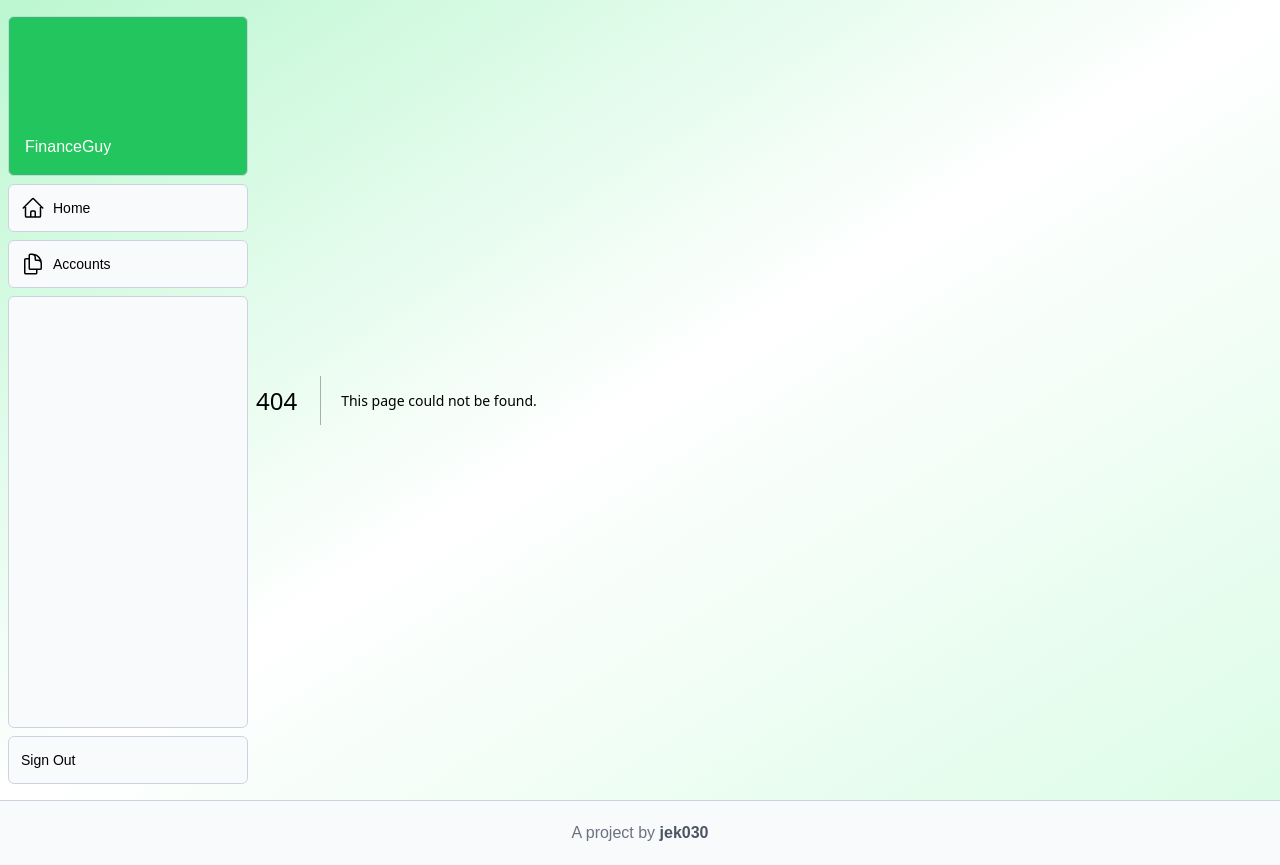
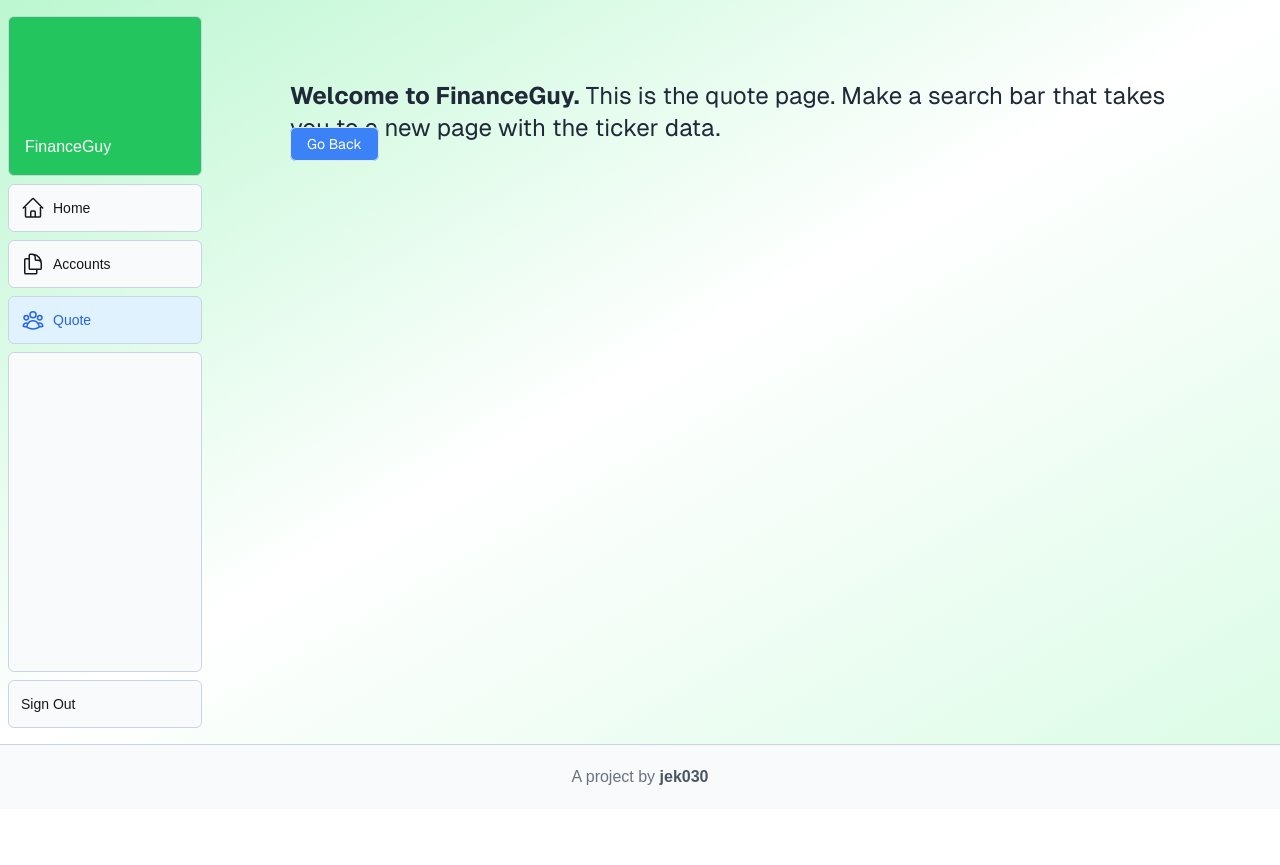
Before and after one commit to jek030/schwabApiNextJs, a Next.js app: page /quote in a window 1280 px wide. Before the commit this address had no page. After the commit the page ends 809 px from the top, so only its background shows below. Built offline with nearby package versions, Linux system fonts and the light colour scheme.

Commit message:
added quote page shell

```diff
--- /dev/null
+++ b/app/quote/layout.tsx
@@ -0,0 +1,11 @@
+import SideNav from '@/app/ui/sidenav';
+
+export const experimental_ppr = true;
+
+export default function Layout({ children }: { children: React.ReactNode }) {
+  return (
+
+      <div className="flex flex-col md:flex-row ">{children}</div>
+
+  );
+}
--- /dev/null
+++ b/app/quote/page.tsx
@@ -0,0 +1,44 @@
+
+import Image from "next/image";
+import {Table, TableHeader, TableColumn, TableBody, TableRow, TableCell, getKeyValue} from "@nextui-org/table";
+import { accounts as accountsFile }  from '@/app/lib/accounts';
+import Link from 'next/link';
+import { getAccounts } from "../getAccounts";
+import AccountTable from "../ui/accounts-table";
+import { Account, Position } from "../lib/utils";
+
+export  default async  function Page() {
+  console.log("On accounts page...");
+
+  let interfaceData
+
+  try {
+    //interfaceData = await getAccounts();
+  } catch (error) {
+    console.log("Web service call failed with error: " + error)
+    interfaceData = JSON.parse(accountsFile.toString());
+  }
+
+
+  return (
+
+    <div className="grid grid-rows-[20px_1fr_20px] p-8 pb-20 gap-8 sm:p-20 font-[family-name:var(--font-geist-sans)]">
+      <header className="flex flex-col gap-8 sm:items-start">
+      <p className={`text-xl text-gray-800 md:text-2xl `}>
+           <strong>Welcome to FinanceGuy.</strong> This is the quote page. Make a search bar that takes you to a new page with the ticker data.
+        </p>
+
+      </header>
+      <main className="flex flex-col gap-8 row-start-2 justify-items-center items-center sm:items-start">
+        <p>
+            <Link
+            href=".."
+            className="border border-slate-200 mt-4 rounded-md bg-blue-500 px-4 py-2 text-sm text-white transition-colors hover:bg-blue-400"
+            >
+            Go Back
+            </Link>
+        </p>
+      </main>
+    </div>
+  );
+}
--- a/app/ui/nav-links.tsx
+++ b/app/ui/nav-links.tsx
@@ -10,11 +10,18 @@ import clsx from 'clsx';
 // Map of links to display in the side navigation.
 // Depending on the size of the application, this would be stored in a database.
 const links = [
-  { name: 'Home', href: '/', icon: HomeIcon },
+  { name: 'Home',
+    href: '/',
+    icon: HomeIcon },
   {
     name: 'Accounts',
     href: '/accounts',
     icon: DocumentDuplicateIcon,
+  },
+  {
+    name: 'Quote',
+    href: '/quote',
+    icon: UserGroupIcon,
   },
 ];
 
```
